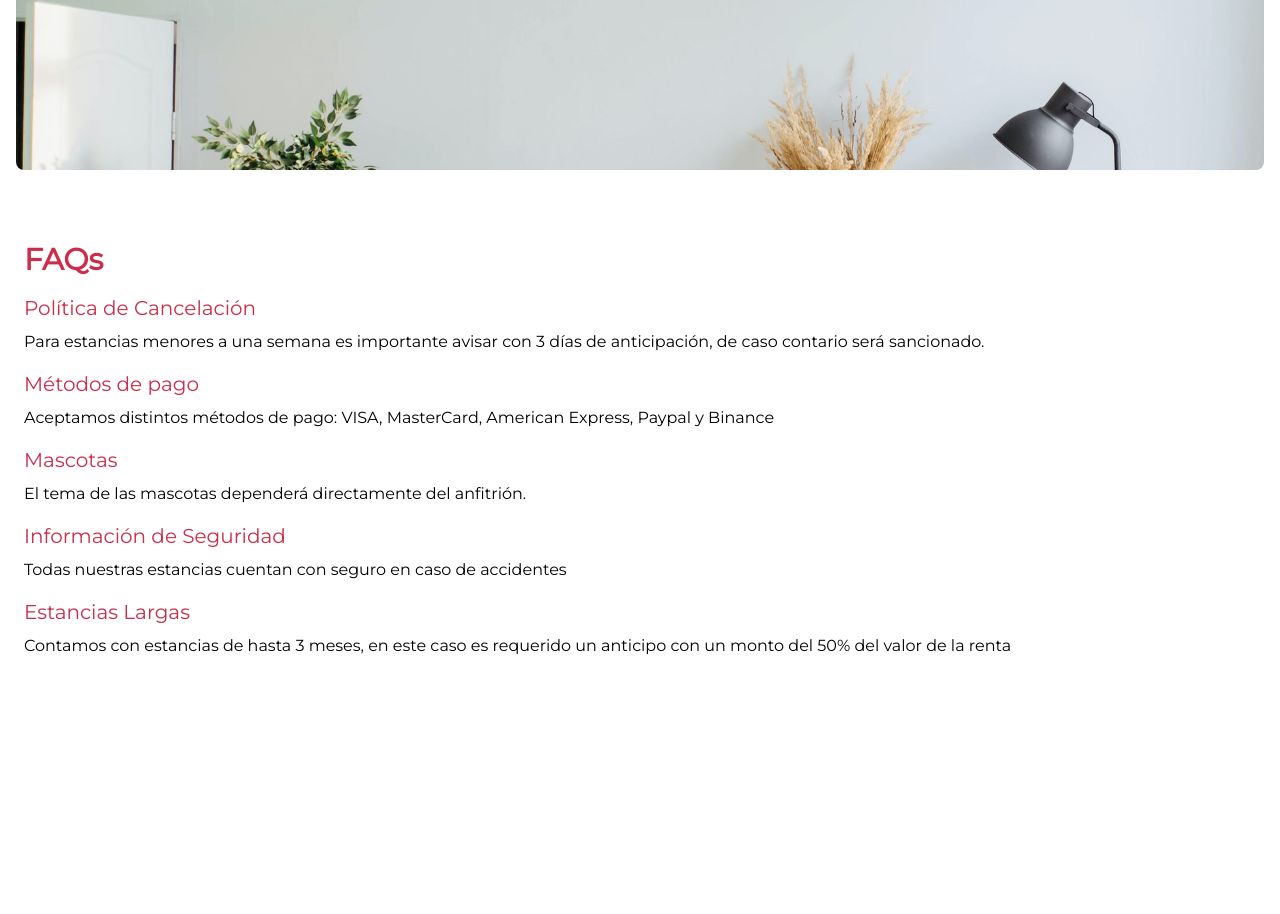
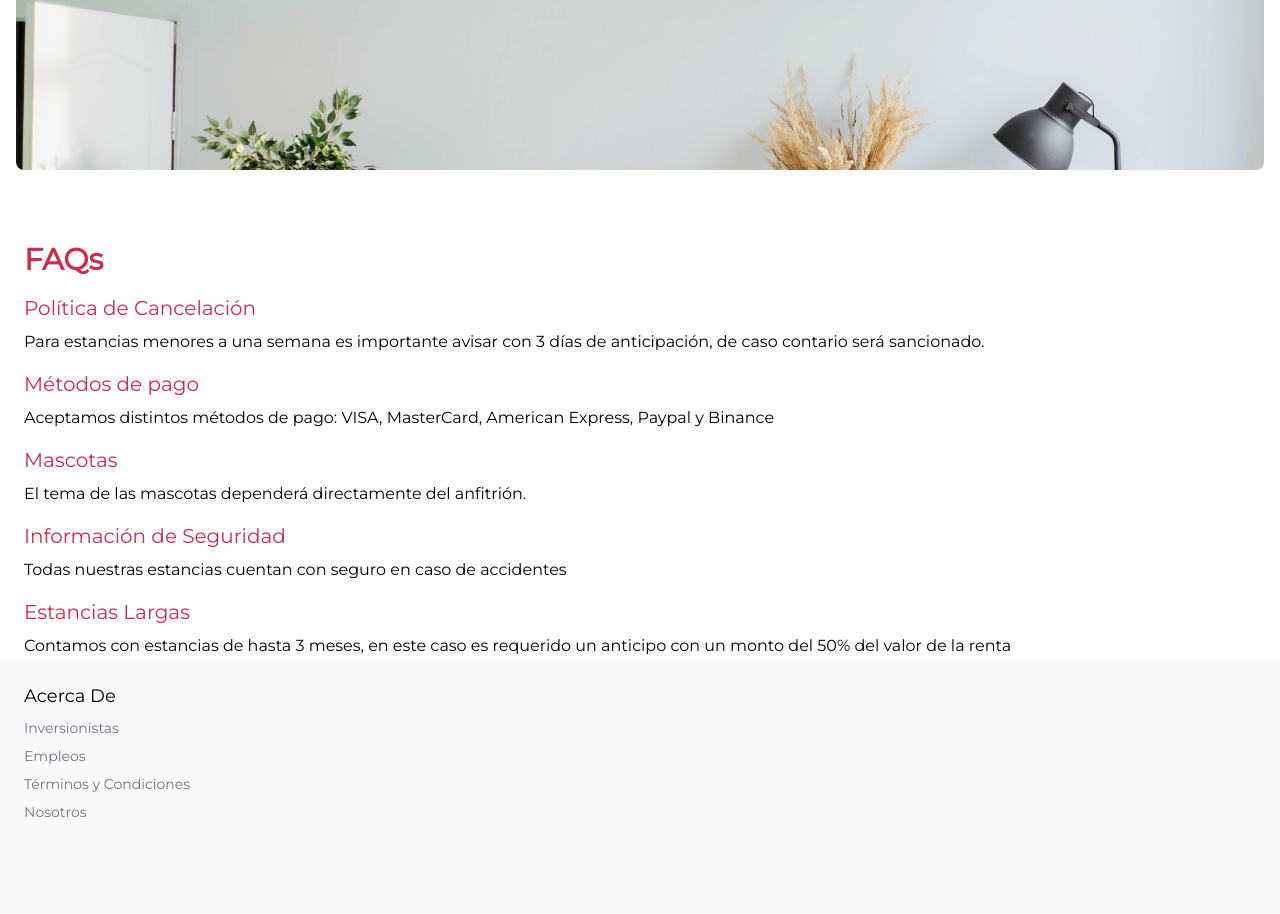
Before and after one commit to chriscodex/tailwindCSS-introduction, a website: page public/index.html in a window 1280 px wide. Shown: the part 1858-2772 px from the top of the page. Before the commit the page ends 2516 px from the top, so only its background shows below. Drawn offline with Linux system fonts and the light colour scheme.

Commit message:
Footer section added

```diff
--- a/public/index.html
+++ b/public/index.html
@@ -149,6 +149,13 @@
     </section>
   </main>
 
+  <footer class="w-full h-64 bg-gray-50 p-6 space-y-2">
+    <p class="text-lg">Acerca De</p>
+    <p class="text-sm text-gray-500">Inversionistas</p>
+    <p class="text-sm text-gray-500">Empleos</p>
+    <p class="text-sm text-gray-500">Términos y Condiciones</p>
+    <p class="text-sm text-gray-500">Nosotros</p>
+  </footer>
 
 </body>
 
```
